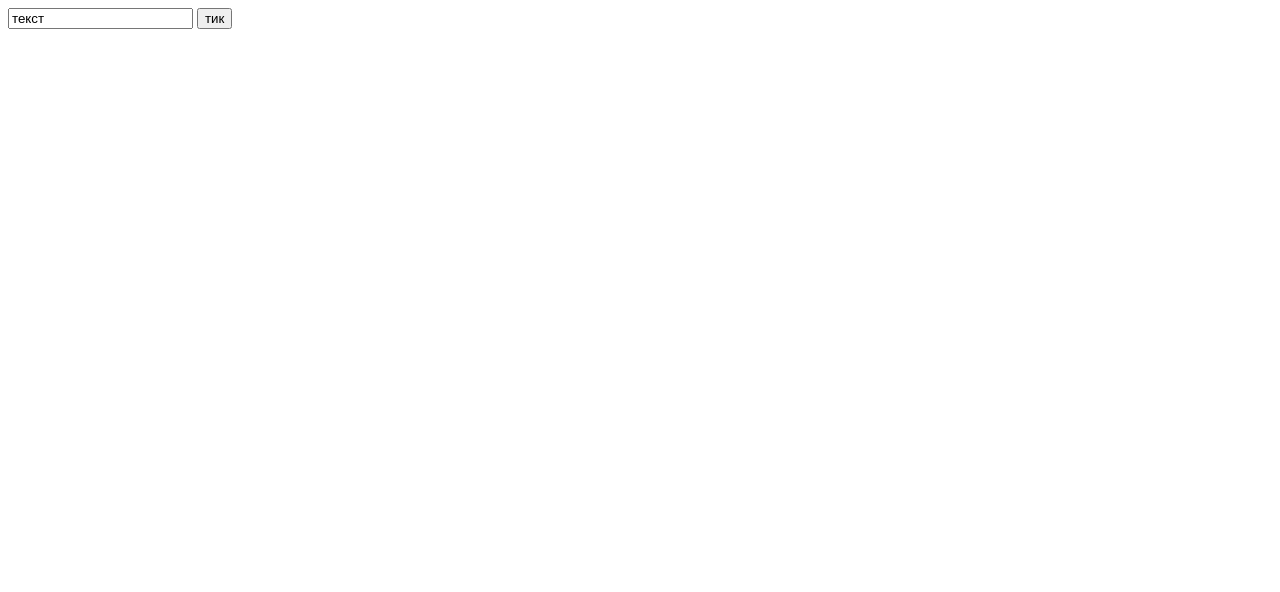
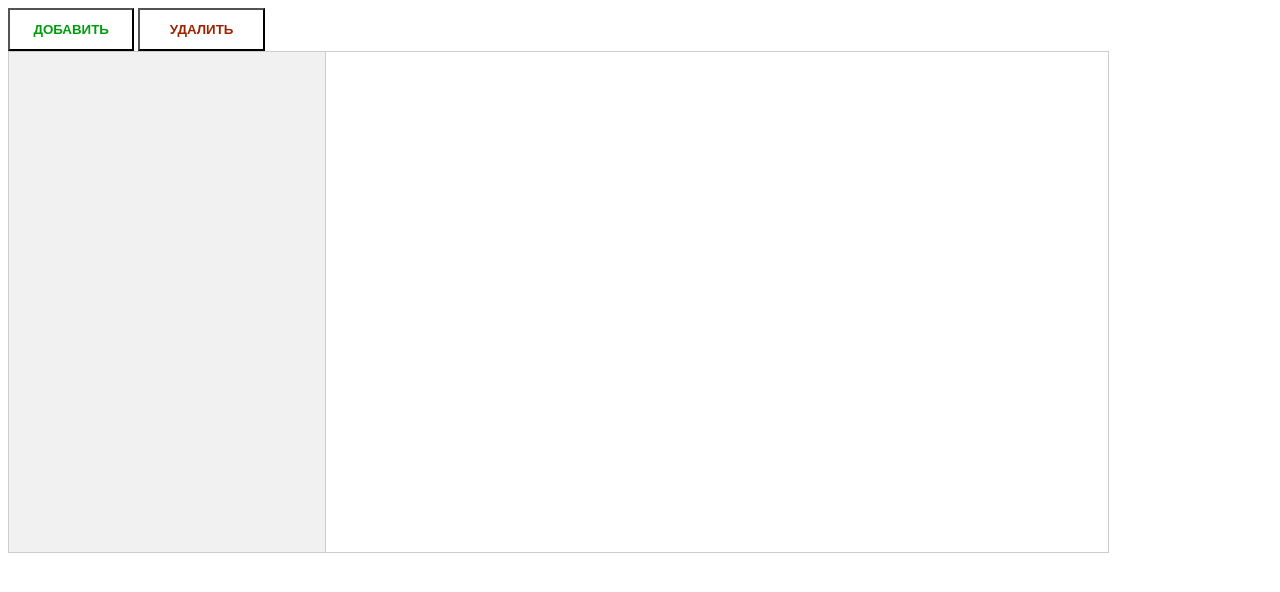
Before and after one commit to RobertUA/Lab2, a plain HTML site: page index.html in a window 1280 px wide. Drawn offline with Linux system fonts and the light colour scheme.

Commit message:
Add files via upload

```diff
--- a/index.html
+++ b/index.html
@@ -1,13 +1,20 @@
-<html lang="ru">
-  <head>
-    <title>Привки 2.0</title>
-    <script src="script.js"></script>
-  </head>
-  <body>
-    <form>
-      <p><input id="inp" maxlength="10" size="20" value="текст">
-      <input type="button" onclick="OnClick()" value="тик"/></p>
-      <div id="div"></div>
-    </form>
-  </body>
+<!DOCTYPE HTML>
+<html>
+ <head>
+  <meta charset="utf-8">
+  <title>Laba2</title>
+  <link rel="stylesheet" type="text/css" href="style.css">
+ </head>
+ <body onhashchange="hashchange()">
+    <div class = "UI">
+       <button onclick='add()' style = "color: rgb(0, 156, 13);">ДОБАВИТЬ</button>
+       <button onclick='del()'style = "color: rgb(156, 36, 0);">УДАЛИТЬ</button>
+   </div>
+    <div class="tab" id='tabs'></div>
+    <div id="TABCONTENT" class="tabcontent">
+      <h3><textarea id='h3'  style="font-weight: 900; font-size: larger;" onchange="changeh()" oninput="oninp()"></textarea></h3>
+      <p><textarea id="p"style="height: 425px;" onchange="changep()"></textarea><br><br></p>
+    </div>
+ </body>
+ <script src="main.js"></script>
 </html>
```
